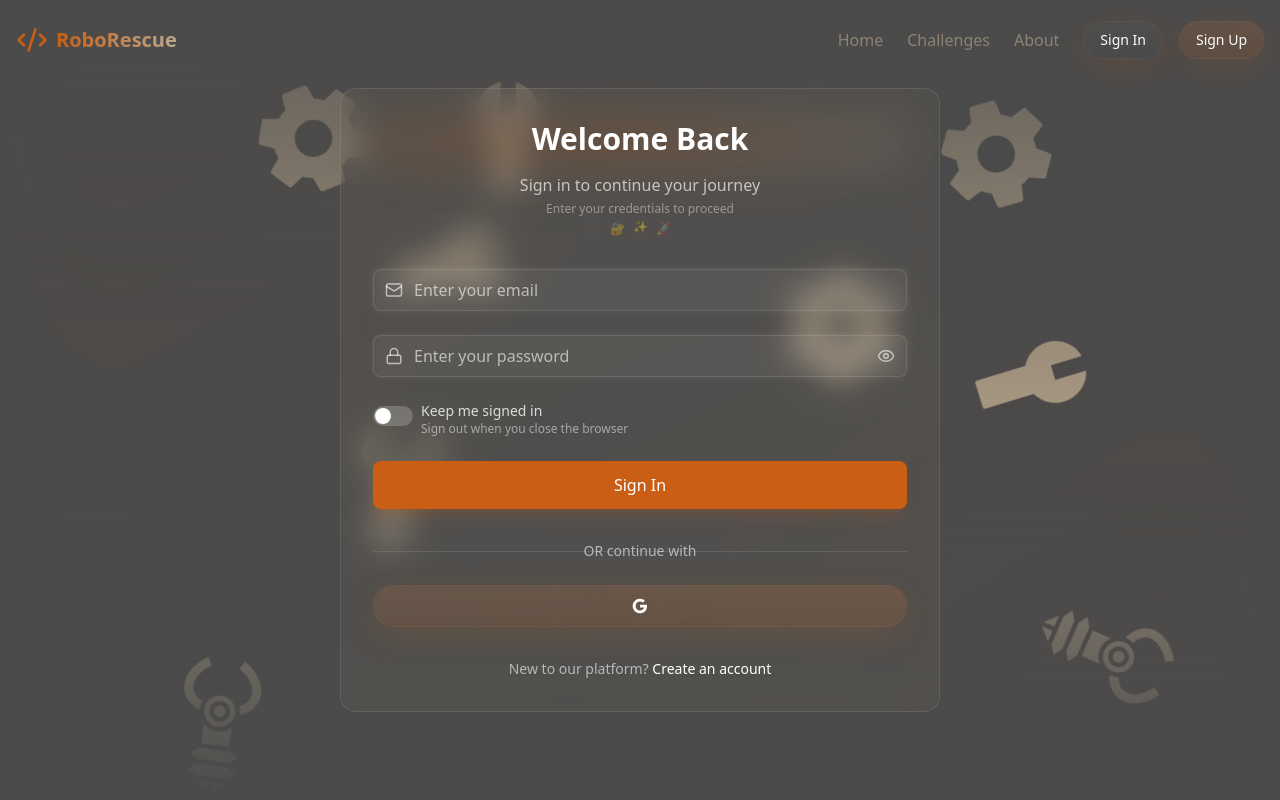
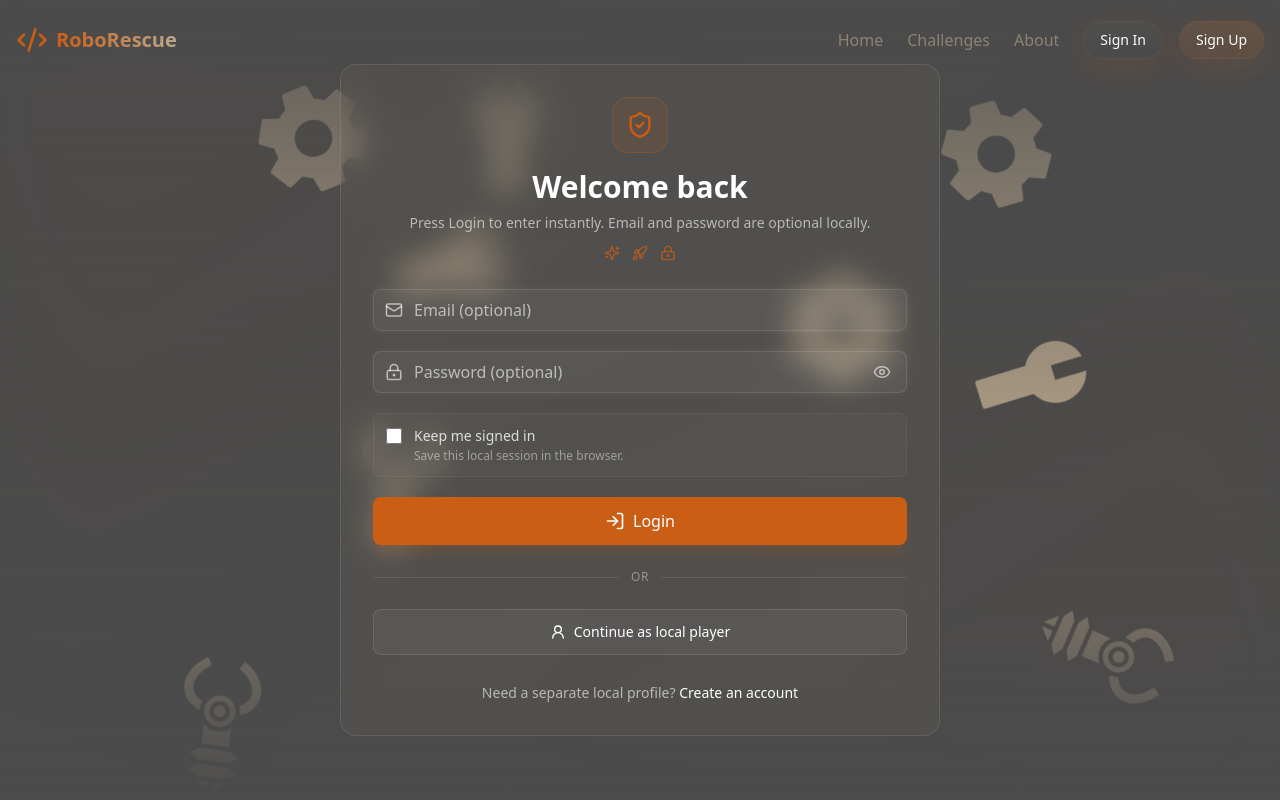
Before and after one commit to abod-haes/OOP-Game, a Next.js app: page /sign-in in a window 1280 px wide. Shown: the top 800 px of the page. Built offline with nearby package versions, Linux system fonts and the light colour scheme.

Commit message:
Make local login instant and improve sign-in UI

```diff
--- a/src/components/signin-form.tsx
+++ b/src/components/signin-form.tsx
@@ -1,144 +1,107 @@
 "use client";
-import React, { useState } from "react";
+
+import { useEffect, useState } from "react";
+import Link from "next/link";
 import { useRouter } from "next/navigation";
-import * as lucideReact from "lucide-react";
-import { HoverButton } from "./ui/hover-button";
 import { motion } from "framer-motion";
+import {
+  Eye,
+  EyeOff,
+  LoaderCircle,
+  LockKeyhole,
+  LogIn,
+  Mail,
+  Rocket,
+  ShieldCheck,
+  Sparkles,
+  UserRound,
+} from "lucide-react";
 import FormInput from "./ui/form-input";
-import {
-  signIn,
-  SignInRequest,
-  signInWithGoogle,
-  sessionUtils,
-} from "@/lib/api/client";
+import { signIn, SignInRequest, signInWithGoogle } from "@/lib/api/client";
 
 interface LoginFormProps {
   onSubmit: (success: boolean, message?: string) => void;
 }
 
-interface ToggleSwitchProps {
-  checked: boolean;
-  onChange: () => void;
-  id: string;
-}
+const DEMO_EMAIL = "player@roborescue.local";
+const DEMO_PASSWORD = "12345678";
 
-// ToggleSwitch Component
-const ToggleSwitch: React.FC<ToggleSwitchProps> = ({
-  checked,
-  onChange,
-  id,
-}) => {
-  return (
-    <div className="relative inline-block w-10 h-5 cursor-pointer">
-      <input
-        type="checkbox"
-        id={id}
-        className="sr-only"
-        checked={checked}
-        onChange={onChange}
-      />
-      <div
-        className={`absolute inset-0 rounded-full transition-colors duration-200 ease-in-out ${
-          checked ? "bg-metallic-accent" : "bg-white/20"
-        }`}
-      >
-        <div
-          className={`absolute left-0.5 top-0.5 w-4 h-4 rounded-full bg-white transition-transform duration-200 ease-in-out ${
-            checked ? "transform translate-x-5" : ""
-          }`}
-        />
-      </div>
-    </div>
-  );
-};
-
-// Main LoginForm Component
-const LoginForm: React.FC<LoginFormProps> = ({ onSubmit }) => {
+const LoginForm = ({ onSubmit }: LoginFormProps) => {
   const router = useRouter();
   const [email, setEmail] = useState("");
   const [password, setPassword] = useState("");
   const [showPassword, setShowPassword] = useState(false);
-  const [remember, setRemember] = useState(() => {
-    // Check if user previously enabled remember me
-    if (typeof window !== "undefined") {
-      return localStorage.getItem("rememberMe") === "true";
-    }
-    return false;
-  });
+  const [remember, setRemember] = useState(false);
   const [isSubmitting, setIsSubmitting] = useState(false);
-  const [isSuccess, setIsSuccess] = useState(false);
+  const [isGuestSubmitting, setIsGuestSubmitting] = useState(false);
   const [error, setError] = useState<string | null>(null);
-  const [isGoogleLoading, setIsGoogleLoading] = useState(false);
 
-  const handleSubmit = async (e: React.FormEvent) => {
-    e.preventDefault();
-    setError(null);
+  useEffect(() => {
+    router.prefetch("/");
+    setRemember(localStorage.getItem("rememberMe") === "true");
+  }, [router]);
 
-    if (!email.trim() || !password.trim()) {
-      setError("Please enter both email and password!");
-      return;
+  const completeLogin = async (
+    credentials: SignInRequest,
+    persistSession: boolean
+  ) => {
+    const result = await signIn(credentials, persistSession);
+
+    if (!result.success) {
+      const errorMessage = Array.isArray(result.error)
+        ? result.error.join(", ")
+        : result.error || "Unable to sign in.";
+      throw new Error(errorMessage);
     }
 
-    console.log("👤 User attempting to sign in:", email.trim());
-    console.log("🔐 Remember me:", remember);
+    onSubmit(true, "Successfully signed in!");
+    router.replace("/");
+    router.refresh();
+  };
+
+  const handleSubmit = async (event: React.FormEvent) => {
+    event.preventDefault();
+    if (isSubmitting || isGuestSubmitting) return;
+
+    setError(null);
     setIsSubmitting(true);
 
     try {
-      const credentials: SignInRequest = {
-        email: email.trim(),
-        password,
-        fcm: "", // You can make this dynamic if needed
-      };
-
-      const result = await signIn(credentials, remember);
-
-      if (result.success) {
-        setIsSuccess(true);
-
-        // Get the user ID after successful sign-in
-        const userId = sessionUtils.getUserId();
-        console.log("👤 Sign-in form: Final User ID:", userId);
-        console.log(
-          "🔐 Remember me enabled:",
-          sessionUtils.isRememberMeEnabled()
-        );
-
-        onSubmit(true, "Successfully signed in!");
-        router.push("/");
-      } else {
-        const errorMessage = Array.isArray(result.error)
-          ? result.error.join(", ")
-          : result.error || "Failed to sign in";
-        console.log("❌ Sign-in form: Authentication failed:", errorMessage);
-        setError(errorMessage);
-        onSubmit(false, errorMessage);
-      }
-    } catch (error) {
-      const errorMessage =
-        error instanceof Error ? error.message : "An unexpected error occurred";
-      console.log("❌ Sign-in form: Exception occurred:", errorMessage);
-      setError(errorMessage);
-      onSubmit(false, errorMessage);
-    } finally {
+      await completeLogin(
+        {
+          email: email.trim() || DEMO_EMAIL,
+          password: password || DEMO_PASSWORD,
+          fcm: null,
+        },
+        remember
+      );
+    } catch (loginError) {
+      const message =
+        loginError instanceof Error
+          ? loginError.message
+          : "An unexpected error occurred.";
+      setError(message);
+      onSubmit(false, message);
       setIsSubmitting(false);
-      setIsSuccess(false);
     }
   };
 
-  const handleGoogleSignIn = async () => {
+  const handleGuestLogin = async () => {
+    if (isSubmitting || isGuestSubmitting) return;
+
     setError(null);
-    setIsGoogleLoading(true);
+    setIsGuestSubmitting(true);
 
     try {
       await signInWithGoogle();
-      // User will be redirected to Google, so no need to handle success here
-    } catch (error) {
-      const errorMessage =
-        error instanceof Error
-          ? error.message
-          : "Failed to sign in with Google";
-      setError(errorMessage);
-      setIsGoogleLoading(false);
+    } catch (loginError) {
+      const message =
+        loginError instanceof Error
+          ? loginError.message
+          : "Unable to start a local session.";
+      setError(message);
+      onSubmit(false, message);
+      setIsGuestSubmitting(false);
     }
   };
 
@@ -146,215 +109,153 @@ const LoginForm: React.FC<LoginFormProps> = ({ onSubmit }) => {
     hidden: { opacity: 0 },
     visible: {
       opacity: 1,
-      transition: {
-        staggerChildren: 0.1,
-        delayChildren: 0.3,
-      },
+      transition: { staggerChildren: 0.08, delayChildren: 0.1 },
     },
   };
 
   const itemVariants = {
-    hidden: { opacity: 0, y: 20 },
+    hidden: { opacity: 0, y: 16 },
     visible: {
       opacity: 1,
       y: 0,
-      transition: {
-        duration: 0.5,
-        ease: "easeOut",
-      },
+      transition: { duration: 0.35, ease: "easeOut" },
     },
   };
+
+  const isBusy = isSubmitting || isGuestSubmitting;
 
   return (
     <motion.div
       initial="hidden"
       animate="visible"
       variants={containerVariants}
-      className="p-8 rounded-2xl  bg-metallic-light/5 backdrop-blur-lg  border border-white/10"
+      className="rounded-2xl border border-white/10 bg-metallic-light/5 p-6 backdrop-blur-lg sm:p-8"
     >
-      <motion.div variants={itemVariants} className="mb-8 text-center">
-        <h2 className="text-3xl font-bold mb-2 relative group">
-          <span className="absolute -inset-1 bg-gradient-to-r from-metallic-accent/20 via-metallic-accent/30 to-metallic-light/20 blur-xl opacity-75 group-hover:opacity-100 transition-all duration-500 animate-pulse"></span>
-          <span className="relative inline-block text-3xl font-bold mb-2 text-white">
-            Welcome Back
-          </span>
-        </h2>
-        <div className="text-white/80 flex flex-col items-center space-y-1">
-          <span className="relative group cursor-default">
-            <span className="absolute -inset-1 bg-gradient-to-r from-metallic-accent/20 to-metallic-accent/20 blur-sm opacity-0 group-hover:opacity-100 transition-opacity duration-500"></span>
-            <span className="relative inline-block animate-pulse">
-              Sign in to continue your journey
-            </span>
-          </span>
-          <span className="text-xs text-white/50 animate-pulse">
-            Enter your credentials to proceed
-          </span>
-          <div className="flex space-x-2 text-xs text-white/40">
-            <span className="animate-pulse">🔐</span>
-            <span className="animate-bounce">✨</span>
-            <span className="animate-pulse">🚀</span>
-          </div>
+      <motion.div variants={itemVariants} className="mb-7 text-center">
+        <div className="mx-auto mb-4 flex h-14 w-14 items-center justify-center rounded-2xl border border-metallic-accent/30 bg-metallic-accent/10">
+          <ShieldCheck className="h-7 w-7 text-metallic-accent" />
+        </div>
+        <h2 className="text-3xl font-bold text-white">Welcome back</h2>
+        <p className="mt-2 text-sm text-white/60">
+          Press Login to enter instantly. Email and password are optional locally.
+        </p>
+        <div className="mt-3 flex items-center justify-center gap-3 text-metallic-accent/80">
+          <Sparkles className="h-4 w-4" />
+          <Rocket className="h-4 w-4" />
+          <LockKeyhole className="h-4 w-4" />
         </div>
       </motion.div>
 
       {error && (
         <motion.div
-          initial={{ opacity: 0, y: -10 }}
+          initial={{ opacity: 0, y: -8 }}
           animate={{ opacity: 1, y: 0 }}
-          className="mb-6 p-4 rounded-lg bg-red-500/10 border border-red-500/20 text-red-400 text-sm"
+          role="alert"
+          className="mb-5 rounded-lg border border-red-500/20 bg-red-500/10 p-3 text-sm text-red-300"
         >
           {error}
         </motion.div>
       )}
 
-      <form onSubmit={handleSubmit} className="space-y-6">
+      <form onSubmit={handleSubmit} className="space-y-5">
         <motion.div variants={itemVariants}>
           <FormInput
-            icon={<lucideReact.Mail className="text-white/60" size={18} />}
+            icon={<Mail className="text-white/60" size={18} />}
             type="email"
-            placeholder="Enter your email"
+            placeholder="Email (optional)"
             value={email}
-            onChange={(e) => setEmail(e.target.value)}
-            required
+            onChange={(event) => setEmail(event.target.value)}
+            autoComplete="email"
           />
         </motion.div>
 
         <motion.div variants={itemVariants} className="relative">
           <FormInput
-            icon={<lucideReact.Lock className="text-white/60" size={18} />}
+            icon={<LockKeyhole className="text-white/60" size={18} />}
             type={showPassword ? "text" : "password"}
-            placeholder="Enter your password"
+            placeholder="Password (optional)"
             value={password}
-            onChange={(e) => setPassword(e.target.value)}
-            required
+            onChange={(event) => setPassword(event.target.value)}
+            autoComplete="current-password"
           />
           <button
             type="button"
-            className="absolute right-3 top-1/2 -translate-y-1/2 text-white/60 hover:text-white focus:outline-none transition-colors"
-            onClick={() => setShowPassword(!showPassword)}
+            className="absolute right-3 top-1/2 -translate-y-1/2 rounded p-1 text-white/60 transition hover:text-white focus-visible:outline focus-visible:outline-2 focus-visible:outline-metallic-accent"
+            onClick={() => setShowPassword((current) => !current)}
             aria-label={showPassword ? "Hide password" : "Show password"}
           >
-            {showPassword ? (
-              <lucideReact.EyeOff size={18} />
-            ) : (
-              <lucideReact.Eye size={18} />
-            )}
+            {showPassword ? <EyeOff size={18} /> : <Eye size={18} />}
           </button>
         </motion.div>
 
-        <motion.div
+        <motion.label
           variants={itemVariants}
-          className="flex items-center justify-between"
+          className="flex cursor-pointer items-start gap-3 rounded-lg border border-white/5 bg-white/[0.02] p-3 text-sm text-white/80"
         >
-          <div className="flex items-center space-x-2">
-            <div
-              onClick={() => setRemember(!remember)}
-              className="cursor-pointer"
-            >
-              <ToggleSwitch
-                checked={remember}
-                onChange={() => setRemember(!remember)}
-                id="remember-me"
-              />
-            </div>
-            <div className="flex flex-col">
-              <label
-                htmlFor="remember-me"
-                className="text-sm text-white/80 cursor-pointer hover:text-white transition-colors"
-                onClick={() => setRemember(!remember)}
-              >
-                Keep me signed in
-              </label>
-              <span className="text-xs text-white/50">
-                {remember
-                  ? "You'll stay signed in even after closing the browser"
-                  : "Sign out when you close the browser"}
-              </span>
-            </div>
-          </div>
-          {/* <a
-                        href="#"
-                        className="text-sm text-white/80 hover:text-white transition-colors"
-                    >
-                        Reset password
-                    </a> */}
-        </motion.div>
+          <input
+            type="checkbox"
+            checked={remember}
+            onChange={(event) => setRemember(event.target.checked)}
+            className="mt-0.5 h-4 w-4 accent-metallic-accent"
+          />
+          <span>
+            <span className="block font-medium">Keep me signed in</span>
+            <span className="mt-0.5 block text-xs text-white/45">
+              Save this local session in the browser.
+            </span>
+          </span>
+        </motion.label>
 
-        <motion.div variants={itemVariants}>
-          <button
-            type="submit"
-            disabled={isSubmitting}
-            className={`w-full py-3 rounded-lg ${
-              isSuccess
-                ? "animate-success bg-green-500"
-                : "bg-metallic-accent hover:bg-metallic-accent/70"
-            } text-white font-medium transition-all duration-200 ease-in-out transform hover:-translate-y-1 focus:outline-none focus:ring-2 focus:ring-metallic-accent focus:ring-opacity-50 disabled:opacity-70 disabled:cursor-not-allowed disabled:transform-none shadow-lg shadow-metallic-accent/20 hover:shadow-metallic-accent/40`}
-          >
-            {isSubmitting
-              ? "Signing in..."
-              : isSuccess
-              ? "Welcome!"
-              : "Sign In"}
-          </button>
-        </motion.div>
+        <motion.button
+          variants={itemVariants}
+          type="submit"
+          disabled={isBusy}
+          className="flex w-full items-center justify-center gap-2 rounded-lg bg-metallic-accent py-3 font-medium text-white shadow-lg shadow-metallic-accent/20 transition hover:bg-metallic-accent/80 focus-visible:outline focus-visible:outline-2 focus-visible:outline-offset-2 focus-visible:outline-metallic-accent disabled:cursor-not-allowed disabled:opacity-60"
+        >
+          {isSubmitting ? (
+            <LoaderCircle className="h-5 w-5 animate-spin" />
+          ) : (
+            <LogIn className="h-5 w-5" />
+          )}
+          {isSubmitting ? "Opening..." : "Login"}
+        </motion.button>
       </form>
 
-      <motion.div variants={itemVariants} className="mt-8">
-        <div className="relative flex items-center justify-center">
-          <div className="border-t border-white/10 absolute w-full"></div>
-          <div className="bg-transparent px-4 relative text-white/60 text-sm">
-            OR continue with
-          </div>
-        </div>
+      <motion.div variants={itemVariants} className="my-6 flex items-center gap-3">
+        <span className="h-px flex-1 bg-white/10" />
+        <span className="text-xs uppercase tracking-wider text-white/40">or</span>
+        <span className="h-px flex-1 bg-white/10" />
+      </motion.div>
 
-        <div className="mt-6 grid grid-cols-1 gap-5">
-          <HoverButton
-            onClick={handleGoogleSignIn}
-            disabled={isGoogleLoading || isSubmitting}
-            className="text-sm flex items-center justify-center px-2 bg-metallic-accent/20 hover:bg-metallic-accent/30 disabled:opacity-50 disabled:cursor-not-allowed"
-          >
-            {isGoogleLoading ? (
-              <div className="w-4 h-4 border-2 border-white/20 border-t-white rounded-full animate-spin"></div>
-            ) : (
-              <svg className="w-4 h-4" viewBox="0 0 24 24">
-                <path
-                  fill="currentColor"
-                  d="M22.56 12.25c0-.78-.07-1.53-.2-2.25H12v4.26h5.92c-.26 1.37-1.04 2.53-2.21 3.31v2.77h3.57c2.08-1.92 3.28-4.74 3.28-8.09z"
-                />
-                <path
-                  fill="currentColor"
-                  d="M12 23c2.97 0 5.46-.98 7.28-2.66l-3.57-2.77c-.98.66-2.23 1.06-3.71 1.06-2.86 0-5.29-1.93-6.16-4.53H2.18v2.84C3.99 20.53 7.7 23 12 23z"
-                />
-                <path
-                  fill="currentColor"
-                  d="M5.84 14.09c-.22-.66-.35-1.36-.35-2.09s.13-1.43.35-2.09V7.07H2.18C1.43 8.55 1 10.22 1 12s.43 3.45 1.18 4.93l2.85-2.22.81-.62z"
-                />
-                <path
-                  fill="currentColor"
-                  d="M12 5.38c1.62 0 3.06.56 4.21 1.64l3.15-3.15C17.45 2.09 14.97 1 12 1 7.7 1 3.99 3.47 2.18 7.07l3.66 2.84c.87-2.6 3.3-4.53 6.16-4.53z"
-                />
-              </svg>
-            )}
-          </HoverButton>
-        </div>
-      </motion.div>
+      <motion.button
+        variants={itemVariants}
+        type="button"
+        onClick={handleGuestLogin}
+        disabled={isBusy}
+        className="flex w-full items-center justify-center gap-2 rounded-lg border border-white/10 bg-white/5 px-4 py-3 text-sm font-medium text-white transition hover:border-metallic-accent/40 hover:bg-metallic-accent/10 disabled:cursor-not-allowed disabled:opacity-60"
+      >
+        {isGuestSubmitting ? (
+          <LoaderCircle className="h-4 w-4 animate-spin" />
+        ) : (
+          <UserRound className="h-4 w-4" />
+        )}
+        Continue as local player
+      </motion.button>
 
       <motion.p
         variants={itemVariants}
-        className="mt-8 text-center text-sm text-white/60"
+        className="mt-7 text-center text-sm text-white/60"
       >
-        New to our platform?{" "}
-        <a
+        Need a separate local profile?{" "}
+        <Link
           href="/sign-up"
-          className="font-medium text-white hover:text-metallic-accent transition-colors"
+          className="font-medium text-white transition hover:text-metallic-accent"
         >
           Create an account
-        </a>
+        </Link>
       </motion.p>
     </motion.div>
   );
 };
 
-// Export as default components
-
 export default LoginForm;
```
